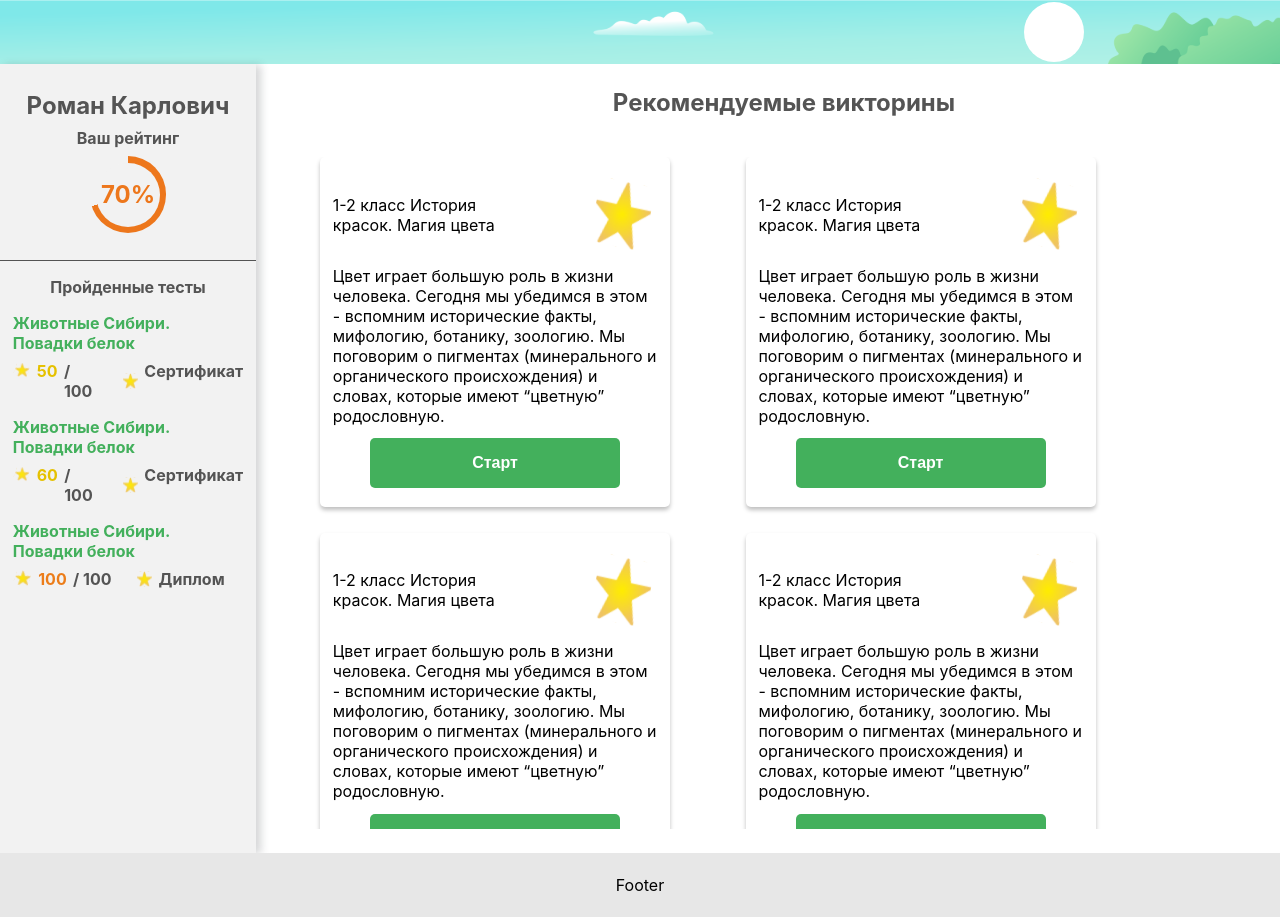
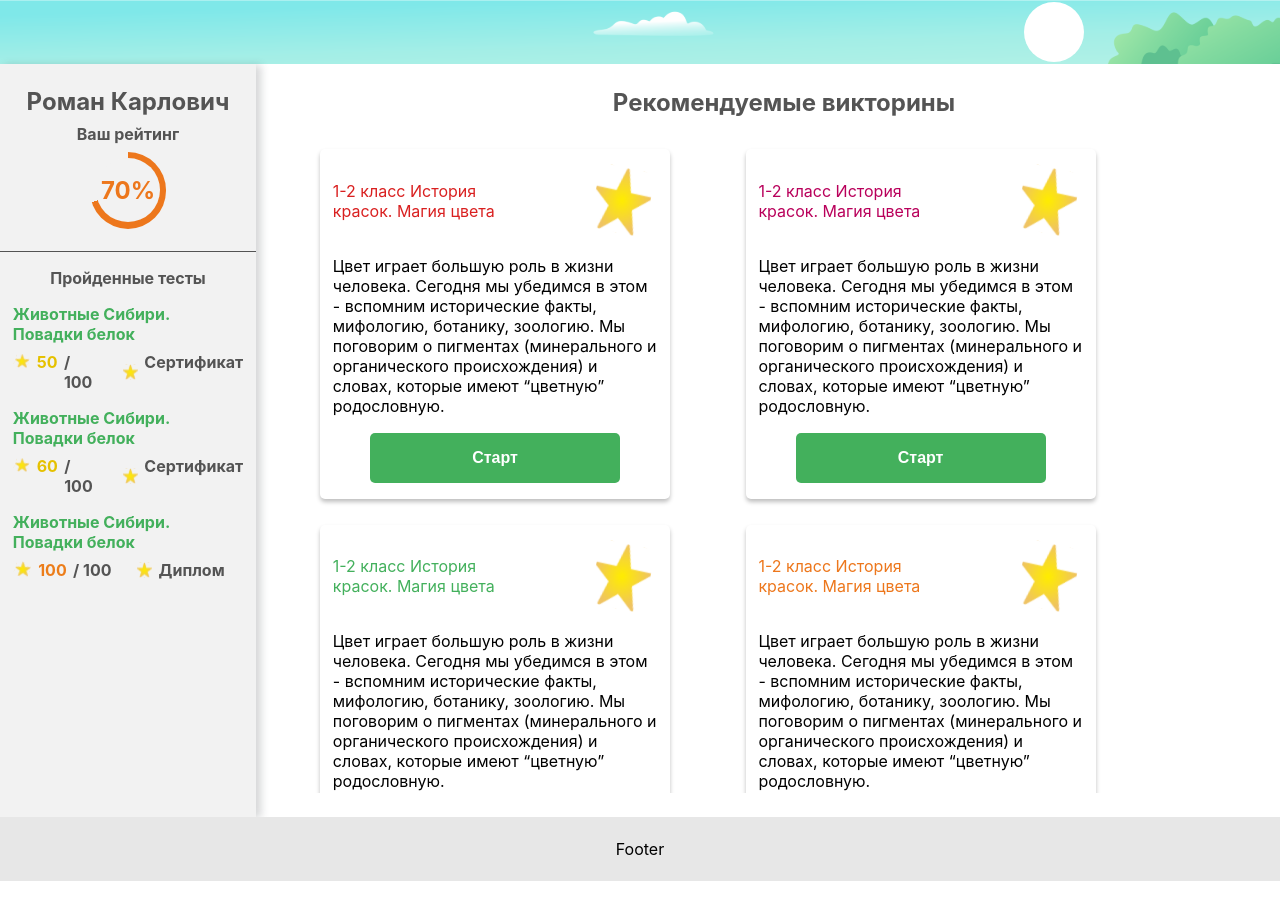
Before and after one commit to NISONovosibirsk/lukomorye-client, a Next.js app: page /user in a window 1280 px wide. After the commit the page ends 881 px from the top, so only its background shows below. Built offline with nearby package versions, Linux system fonts and the light colour scheme.

Commit message:
feat: random colors for card headers

```diff
--- a/src/components/User/QuizCard/QuizCard.module.scss
+++ b/src/components/User/QuizCard/QuizCard.module.scss
@@ -2,10 +2,13 @@
     height: 350px;
     width: 350px;
     display: grid;
+    row-gap: 2vh;
     place-items: center;
     box-shadow: 0px 3px 4px rgba(0, 0, 0, 0.25);
     border-radius: 5px;
-    padding: 1vw;
+    padding: 1vw {
+        bottom: 2vh;
+    }
     transition: transform 0.5s ease;
 
     &:hover {
--- a/src/components/User/QuizCard/QuizCard.tsx
+++ b/src/components/User/QuizCard/QuizCard.tsx
@@ -7,14 +7,33 @@ interface Props {
 }
 
 const QuizCard: React.FC<Props> = ({ quiz }) => {
+    const colors: Array<string> = [
+        '#43B05C',
+        '#0D85C9',
+        '#ED771C',
+        '#E2B803',
+        '#5943B0',
+        '#D92020',
+        '#25316D',
+        '#E94560',
+        '#874C62',
+        '#B9005B',
+        '#A66CFF',
+    ];
+
+    const handleColors: () => string = () => {
+        let randomValue = Math.floor(Math.random() * colors.length);
+        return colors[randomValue];
+    };
+
     return (
         <li className={styles.card}>
             <div className={styles.header}>
-                <p>{quiz.name}</p>
+                <p style={{ color: `${handleColors()}` }}>{quiz.name}</p>
                 <ColorsIcon />
             </div>
             <p>{quiz.description}</p>
-            <Button title='Старт' width={'250px'}/>
+            <Button title='Старт' width={'250px'} />
         </li>
     );
 };
--- a/src/pages/user/index.module.scss
+++ b/src/pages/user/index.module.scss
@@ -1,6 +1,6 @@
 .home {
     display: grid;
-    row-gap: 5vh;
+    row-gap: 2.5vh;
 
     h2 {
         place-self: center;
@@ -9,10 +9,13 @@
 
     ul {
         overflow-y: auto;
-        height: 84vh;
+        height: 82vh;
         display: grid;
         grid-template-columns: repeat(auto-fit, 400px);
         gap: 2vw;
-        padding-left: 1vw;
+        padding: {
+            left: 1vw;
+            top: 1.5vh;
+        } ;
     }
 }
```
